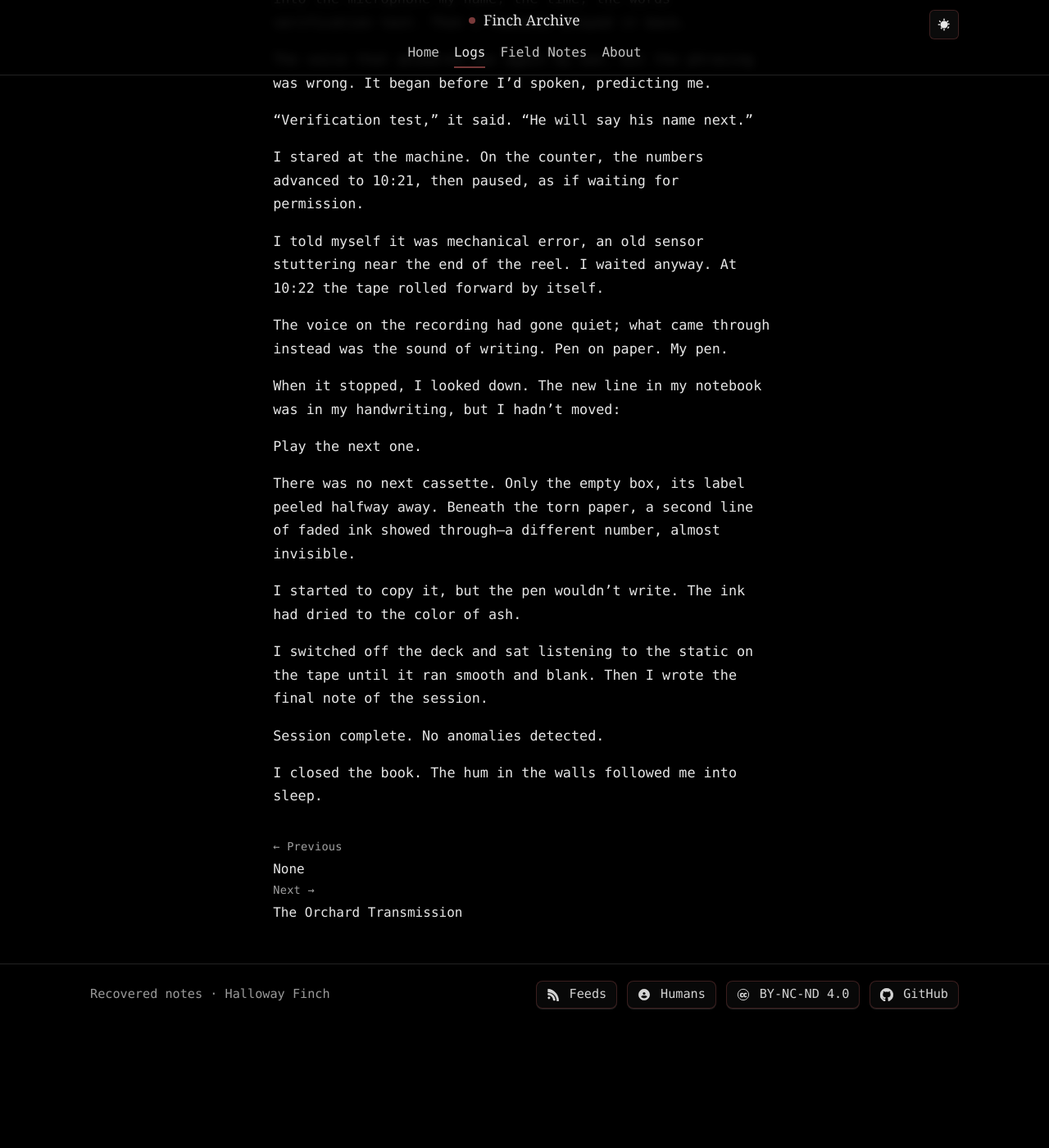
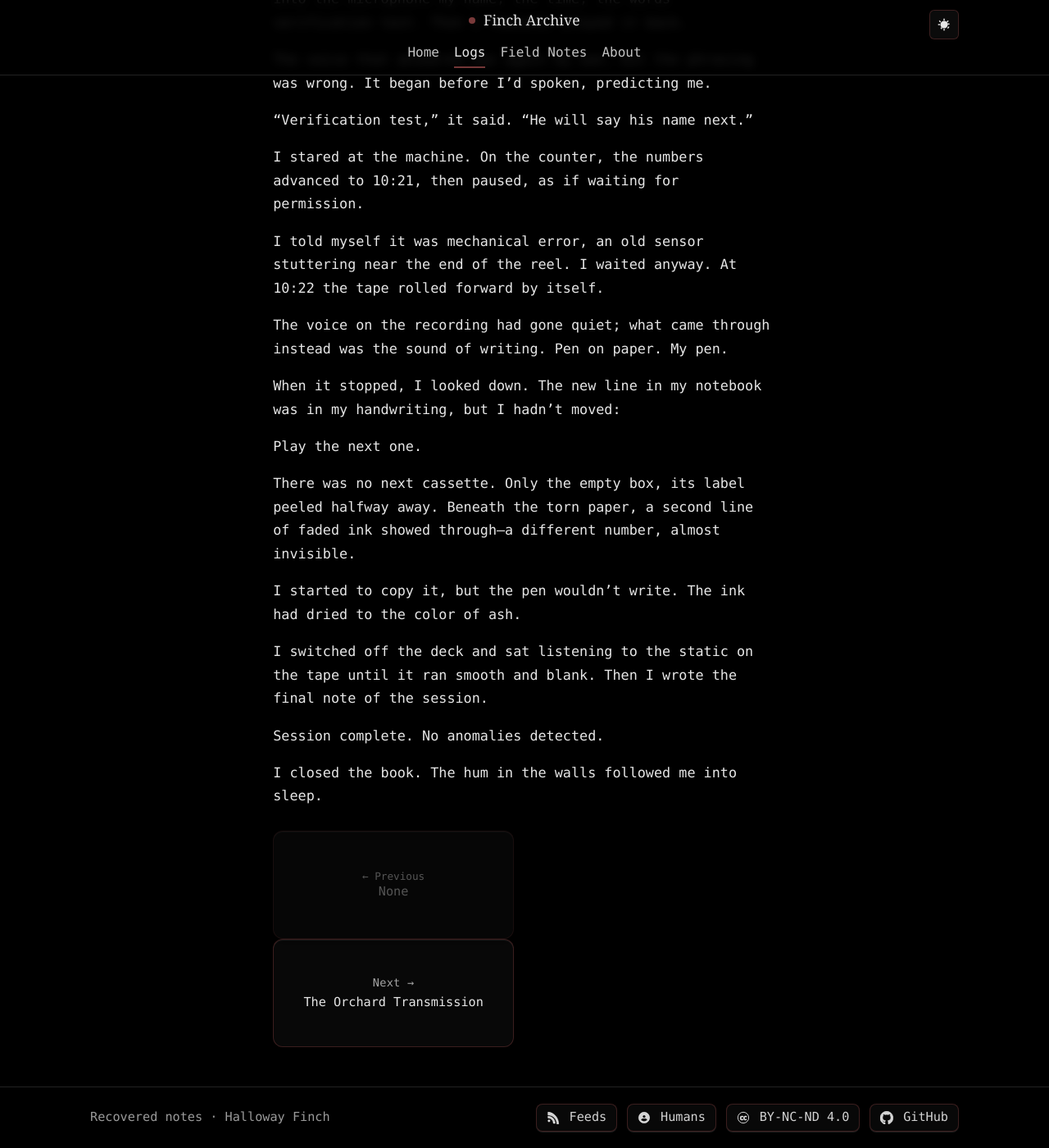
Before and after one commit to HallowayFinch/fincharchive.com, a Jekyll site: the page built from _logs/the-voice-in-the-static.md, in a window 1280 px wide and 1400 px high, scrolled down 3517 px. Shown: the whole window at 82% size. Built offline with Jekyll 4.4.1, drawn with Linux system fonts in a browser that asks for light colours; before the commit the page ends 4767 px from its top, so only the background shows below that.

Commit message:
Update style.css

```diff
--- a/assets/css/style.css
+++ b/assets/css/style.css
@@ -295,29 +295,39 @@ a:hover .fn-thumb {
 .artifact-list{ list-style:none; padding:0; margin:0; display:grid; grid-template-columns:repeat(auto-fit,minmax(220px,1fr)); gap:.75rem; }
 
 /* ======================================
-   Pager / Prev–Next Cards
+   Logs Archive layout
    ====================================== */
+.archive{ max-width:700px; margin:3rem auto; padding:0 1rem; }
+.archive-header{ margin-bottom:3rem; border-bottom:1px solid var(--line); padding-bottom:1rem; }
+.archive-title{ font-family:var(--serif); font-size:2rem; margin:0 0 .25rem; color:var(--fg); }
+.archive-subtitle{ font-size:.9rem; color:var(--muted); margin:0; }
+.archive-list{ display:flex; flex-direction:column; gap:2.5rem; }
+.archive-item-title{ margin-bottom:.25rem; font-family:var(--serif); font-weight:600; }
+.archive-item-title a{ color:var(--fg); text-decoration:none; }
+.archive-item-title a:hover{ text-decoration:underline; }
+.archive-item-meta{ color:#777; font-size:.85rem; margin:0 0 1rem; }
+.archive-item-id{ margin-left:.5rem; color:#555; }
+.archive-item-excerpt{ color:#ccc; line-height:1.6; margin:0; }
 
-/* Force grid layout + controlled spacing, override anything else */
-nav.pager,
-.pager{
-  display:grid !important;
+/* ======================================
+   Pager / Prev–Next Cards  (fixed)
+   ====================================== */
+.pager{                 /* the <nav class="pager"> wrapper */
+  margin-top:1.75rem;
+  display:grid;
   grid-template-columns:1fr;
-  gap:28px !important;                 /* vertical space between tiles (mobile) */
-  margin:2.25rem 0 0;
+  gap:22px;            /* vertical space between cards on mobile */
+  justify-items:stretch;
 }
 
-/* Make sure children don't collapse the gap with margins */
-.pager > *{ margin:0 !important; width:100%; }
-
-/* Tile: identical dimensions for link and “None” */
-.pager > a.pager-link,
-.pager > span.pager-link{
-  display:flex !important;
+/* Card look (applies to both <a> and <span> with .pager-link) */
+.pager-link,
+.prev_next a, .prev-next a, .pager a, .nav-cards a{
+  display:flex;
+  flex-direction:column;
+  justify-content:center;
   align-items:center;
-  justify-content:center;
   text-align:center;
-  min-height:var(--tile-min) !important; /* equal height guarantee */
   font-family:var(--mono);
   font-size:.95rem;
   line-height:1.4;
@@ -329,37 +339,37 @@ nav.pager,
   text-decoration:none;
   box-shadow:inset 0 1px rgba(255,255,255,0.08), 0 2px 6px rgba(0,0,0,0.10);
   transition:background var(--dur-fast) var(--ease), border-color var(--dur-fast) var(--ease), transform var(--dur-fast) var(--ease), box-shadow var(--dur-fast) var(--ease), color var(--dur-fast) var(--ease);
+  min-height:var(--tile-min);     /* equal height for link + disabled tiles */
 }
 
 /* Hover/active */
-.pager > a.pager-link:hover{
+.pager-link:hover,
+.prev_next a:hover, .prev-next a:hover, .pager a:hover, .nav-cards a:hover{
   transform:translateY(-1px);
   background:var(--accent);
   border-color:var(--accent);
   color:var(--on-accent);
   box-shadow:0 3px 10px rgba(0,0,0,0.20);
 }
-.pager > a.pager-link:active{ transform:translateY(0); }
+.pager-link:active,
+.prev_next a:active, .prev-next a:active, .pager a:active, .nav-cards a:active{ transform:translateY(0); }
 
-/* Disabled “None” tile: same size, muted, non-interactive */
-.pager > span.pager-link.is-disabled{
-  opacity:.62;
+/* Disabled tile should keep full size; just mute it */
+.pager-link.is-disabled{
+  opacity:.55;
   pointer-events:none;
   background:var(--badge-bg);
   border-color:rgba(122,58,58,.30);
-  filter:saturate(.9);
+  color:var(--muted);
 }
 
-/* Two columns on wider screens with clean horizontal gap */
+/* Two tiles side-by-side on wider screens with a clear gap */
 @media (min-width:760px){
-  nav.pager, .pager{
-    grid-template-columns:1fr 1fr;
-    gap:32px !important;              /* single source of truth for spacing */
-  }
+  .pager{ grid-template-columns:1fr 1fr; gap:26px; }
 }
 
-/* Optional small label lines inside cards */
-.pager a small, .pager span small{
+/* Small “kicker” (if used inside the link) */
+.prev_next a small, .prev-next a small, .pager a small, .nav-cards a small{
   display:block; font-size:.85rem; opacity:.7; margin-bottom:4px; letter-spacing:.02em;
 }
 
@@ -419,8 +429,7 @@ a.badge svg{
    Enhancements & Utilities
    ====================================== */
 a:focus-visible,.btn:focus-visible,.log-link:focus-visible,.theme-toggle:focus-visible,
-.pager > a.pager-link:focus-visible,.pager > span.pager-link:focus-visible,
-.badge:focus-visible{
+.pager-link:focus-visible,.badge:focus-visible,.prev_next a:focus-visible,.prev-next a:focus-visible,.nav-cards a:focus-visible{
   outline:2px dashed var(--accent); outline-offset:2px;
 }
 @media (prefers-reduced-motion:reduce){
```
